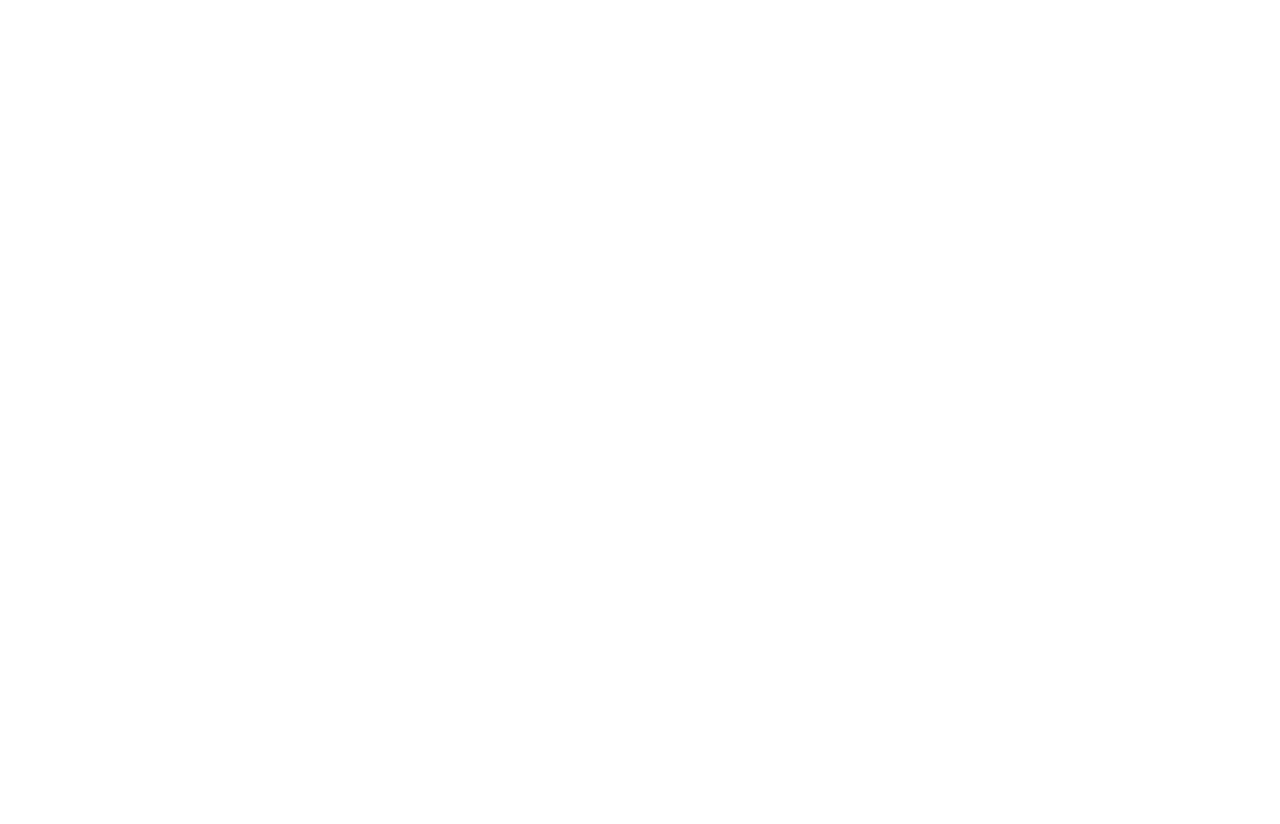
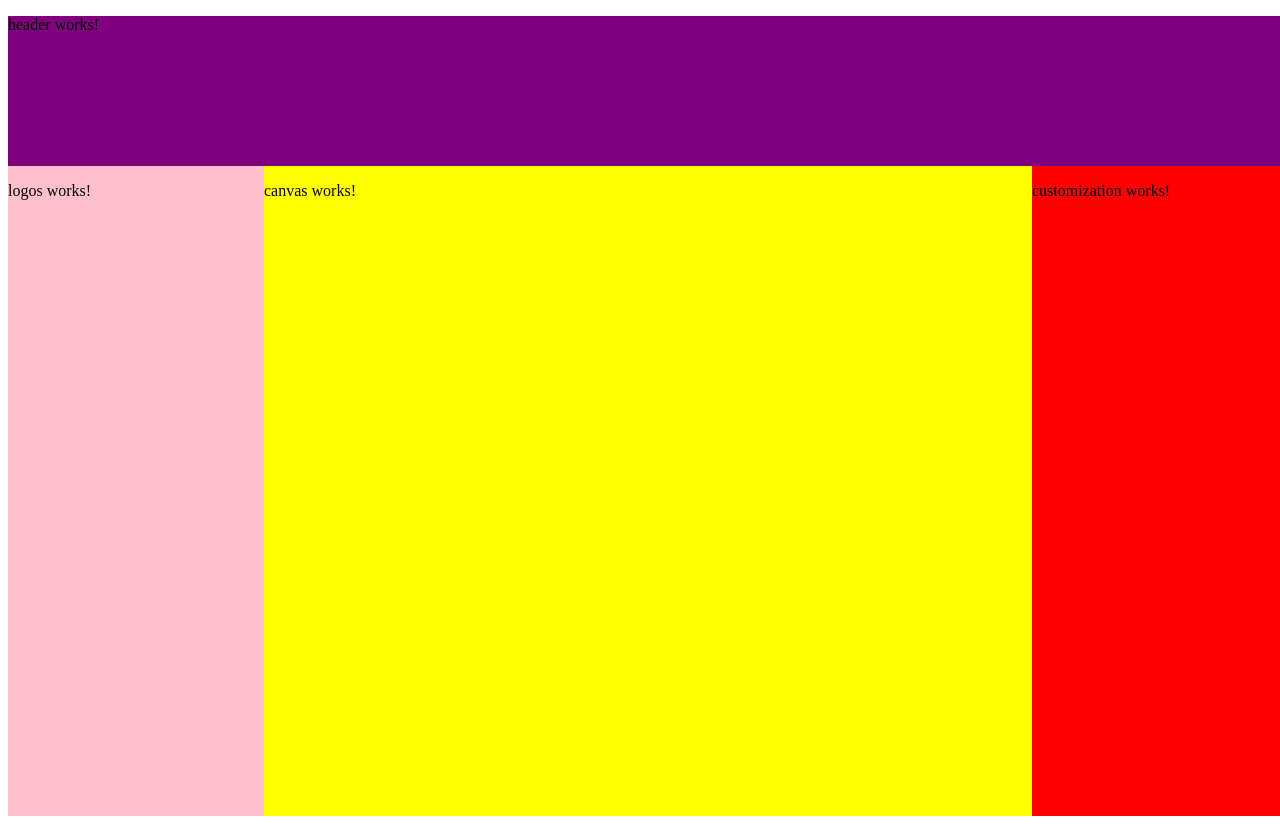
Before and after one commit to jawiemkto/Kubota, an Angular app: page / in a window 1280 px wide. Before the commit the page ends 800 px from the top, so only its background shows below. Built offline with nearby package versions, Linux system fonts and the light colour scheme.

Commit message:
remove flex-layout

```diff
--- a/package.json
+++ b/package.json
@@ -15,7 +15,6 @@
     "@angular/common": "~7.2.0",
     "@angular/compiler": "~7.2.0",
     "@angular/core": "~7.2.0",
-    "@angular/flex-layout": "^7.0.0-beta.23",
     "@angular/forms": "~7.2.0",
     "@angular/platform-browser": "~7.2.0",
     "@angular/platform-browser-dynamic": "~7.2.0",
--- a/src/app/app.component.html
+++ b/src/app/app.component.html
@@ -1,8 +1,8 @@
-<div fxLayout="row" class="app-container">
+<div class="app-container">
   <div class="header">
     <app-header></app-header>
   </div>
-  <div fxLayout="row" class="main">
+  <div class="main">
     <div class="main-logos">
       <app-logos></app-logos>
     </div>
--- a/src/app/app.component.scss
+++ b/src/app/app.component.scss
@@ -5,20 +5,25 @@
   height: 100vh;
   .header {
     height: $header-height;
+    background-color: purple;
   }
   .main {
     height: calc(100% - #{$header-height});
+    display: flex;
     &-logos {
       height: 100%;
       width: 20%;
+      background-color: pink;
     }
     &-canvas {
       height: 100%;
       width: 60%;
+      background-color: yellow;
     }
     &-customization {
       height: 100%;
       width: 20%;
+      background-color: red;
     }
   }
 }
--- a/src/app/app.module.ts
+++ b/src/app/app.module.ts
@@ -7,16 +7,13 @@ import { HeaderComponent } from './header/header.component';
 import { CanvasComponent } from './canvas/canvas.component';
 import { LogosComponent } from './logos/logos.component';
 import { CustomizationComponent } from './customization/customization.component';
-import { FlexLayoutModule } from '@angular/flex-layout';
-
 @NgModule({
   declarations: [
     AppComponent,
     HeaderComponent,
     CanvasComponent,
     LogosComponent,
-    CustomizationComponent,
-    FlexLayoutModule
+    CustomizationComponent
   ],
   imports: [
     BrowserModule,
```
Also changed, not shown: 1 other file (tests, documents, lock files or other folders).
